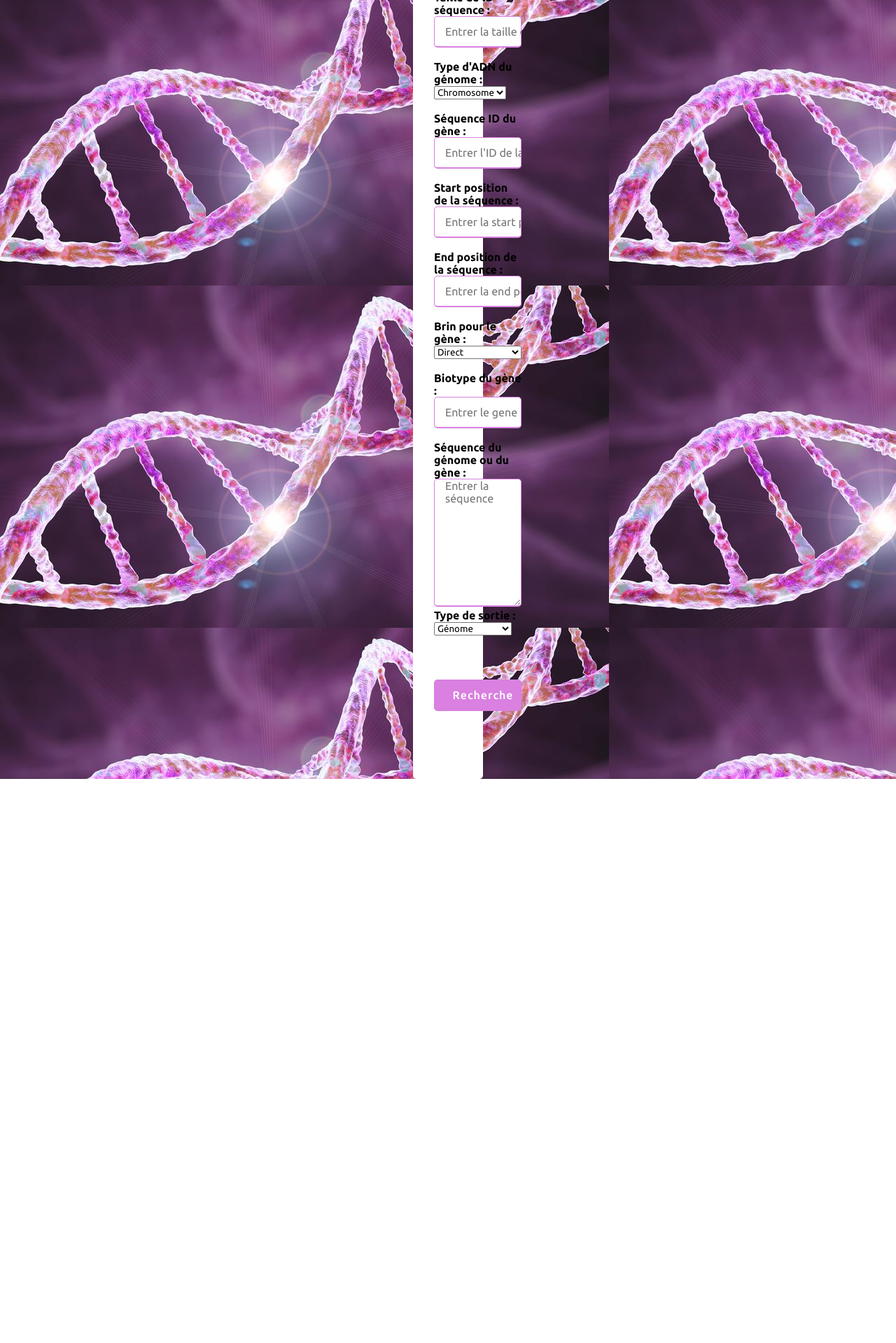
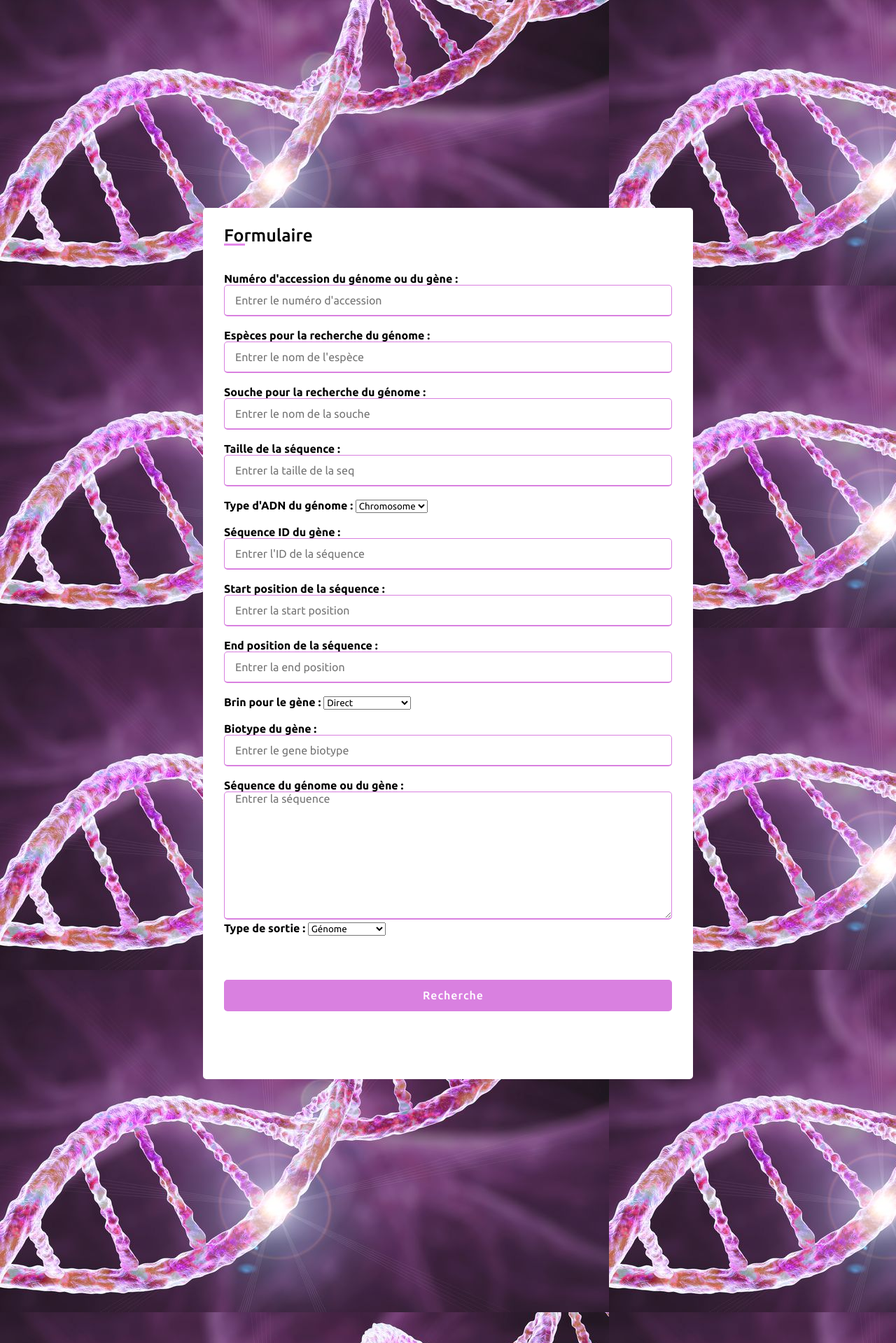
Before and after one commit to YanisMadi/Projet_WEB, a Django app: page /formulaire/ in a window 1280 px wide. Shown: the part 81-2000 px from the top of the page at 70% size. Before the commit the page ends 1194 px from the top, so only its background shows below. Run offline with Django 4.2, Linux system fonts and the light colour scheme; the visitor is signed in with stand-in values (Sample User, id 1).

Commit message:
Update form.css

```diff
--- a/genome_annotation/genome/static/form.css
+++ b/genome_annotation/genome/static/form.css
@@ -9,14 +9,14 @@
 }
 body{
     display: flex;
-    height: 100vh;
+    height: 250vh;
     justify-content: center;
     align-items: center;
     padding: 10px;
     background: url(DNA.jpg) ; /* mettre la photo en background */
 }
 .container{
-    max-width: 100px;
+    max-width: 700px;
     width:100%;
     background: #fff; /* la couleur du fond de border*/
     padding: 25px 30px; /* la taille du carrée */
```
